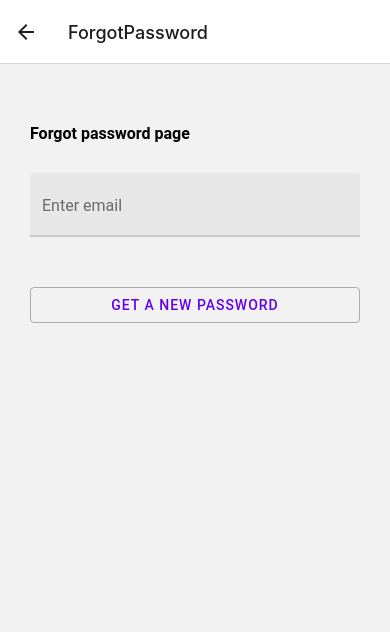
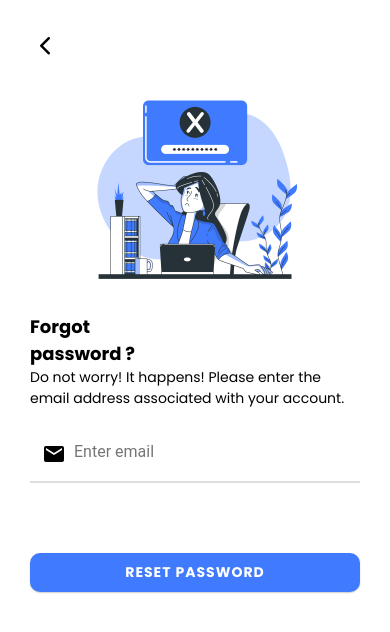
Before and after one commit to Emi263/diploma-thesis-task-scheduler, a React Native app: screen /ForgotPassword in a window 390 px wide. Shown: the top 632 px of the page. Built offline with nearby package versions, Linux system fonts and the light colour scheme; what expo-web-browser would draw is missing.

Commit message:
Login ui fix

```diff
--- a/ScreenIndex.tsx
+++ b/ScreenIndex.tsx
@@ -102,7 +102,7 @@ const Screens = () => {
               <RootStack.Screen
                 name="ForgotPassword"
                 component={ForgotPassword}
-                options={{ headerShown: true }}
+                options={{ headerShown: false }}
               />
             </RootStack.Group>
           </>
--- a/helper/helpers.ts
+++ b/helper/helpers.ts
@@ -46,3 +46,9 @@ export const formatDateAndTime = (datetime: string) => {
   const time = moment(datetime).format("HH:mm");
   return `${date} at ${time}`;
 };
+
+export const capitalize = (str: string | undefined): string => {
+  if (!str) return "";
+
+  return str.charAt(0).toUpperCase() + str.slice(1);
+};
--- a/screens/ForgotPassword/ForgotPassword.tsx
+++ b/screens/ForgotPassword/ForgotPassword.tsx
@@ -1,12 +1,26 @@
+import { Feather } from "@expo/vector-icons";
+import { useNavigation } from "@react-navigation/native";
+import { StackNavigationProp } from "@react-navigation/stack";
 import { AxiosError } from "axios";
 import React, { useState } from "react";
-import { Alert, StyleSheet, View } from "react-native";
+import {
+  Alert,
+  Image,
+  KeyboardAvoidingView,
+  Platform,
+  StyleSheet,
+  View,
+} from "react-native";
 import { Button, Text, TextInput } from "react-native-paper";
 import { forgotPassword } from "../../api/auth";
+import { RootStackParams } from "../../ScreenIndex";
+
+type IntroScreenProp = StackNavigationProp<RootStackParams, "Intro1">;
 
 const ForgotPassword = () => {
+  const nav = useNavigation<IntroScreenProp>();
+
   const [email, setEmail] = useState("");
-
   const handleResetPassword = () => {
     forgotPassword(email)
       .then((res) => {
@@ -66,10 +80,35 @@ const ForgotPassword = () => {
       });
   };
 
+  const handleGoBack = () => {
+    nav.goBack();
+  };
   return (
+    <KeyboardAvoidingView
+      style={{ flex: 1 }}
+      behavior={Platform.OS === "ios" ? "padding" : "height"}
+    >
       <View style={{ flex: 1 }}>
         <View style={styles.container}>
-        <Text style={styles.title}>Forgot password page</Text>
+          <View>
+            <Feather
+              onPress={handleGoBack}
+              name="chevron-left"
+              size={30}
+              color="black"
+            />
+          </View>
+          <View style={styles.imgWrapper}>
+            <Image
+              style={{ height: 250, width: 250 }}
+              source={require("../../assets/forgotPass.png")}
+            />
+          </View>
+          <Text style={styles.title}>{"Forgot \npassword ?"}</Text>
+          <Text style={styles.subTitle}>
+            Do not worry! It happens! Please enter the email address associated
+            with your account.
+          </Text>
 
           <TextInput
             // label="Email"
@@ -78,14 +117,28 @@ const ForgotPassword = () => {
             value={email}
             onChangeText={setEmail}
             placeholder="Enter email"
+            style={styles.input}
+            left={<TextInput.Icon style={{ marginTop: 12 }} name="email" />}
           />
           <View style={{ height: 50 }}></View>
 
-        <Button mode="outlined" onPress={handleResetPassword}>
-          Get a new password
+          <Button
+            style={{
+              marginTop: 20,
+              width: "100%",
+              backgroundColor: "#407BFF",
+              borderRadius: 10,
+            }}
+            mode="contained"
+            onPress={handleResetPassword}
+          >
+            <Text style={{ color: "white", fontFamily: "poppinsBold" }}>
+              Reset password
+            </Text>
           </Button>
         </View>
       </View>
+    </KeyboardAvoidingView>
   );
 };
 
@@ -93,11 +146,25 @@ export default ForgotPassword;
 
 const styles = StyleSheet.create({
   container: {
+    flex: 1,
     padding: 30,
+    backgroundColor: "white",
   },
   title: {
-    paddingVertical: 30,
-    fontWeight: "700",
-    fontSize: 16,
+    fontSize: 18,
+    fontFamily: "poppinsBold",
+  },
+  subTitle: {
+    fontSize: 14,
+    fontFamily: "poppins",
+    paddingBottom: 10,
+  },
+  imgWrapper: {
+    flexDirection: "row",
+    alignItems: "center",
+    justifyContent: "center",
+  },
+  input: {
+    backgroundColor: "white",
   },
 });
--- a/screens/auth/GoogleSignin.tsx
+++ b/screens/auth/GoogleSignin.tsx
@@ -64,7 +64,19 @@ export function GoogleSignIn({ setLoading }) {
     <View
       style={{ padding: 10, justifyContent: "center", alignItems: "center" }}
     >
-      <View style={{}}>
+      <View
+        style={{
+          height: 2,
+          backgroundColor: "rgba(246, 246, 246, 1)",
+          transform: [
+            {
+              translateY: 15,
+            },
+          ],
+          width: 300,
+          alignSelf: "flex-start",
+        }}
+      ></View>
       <Text
         style={{
           width: 30,
@@ -73,13 +85,13 @@ export function GoogleSignIn({ setLoading }) {
           textAlign: "center",
           fontFamily: "poppinsLight",
           paddingBottom: 10,
+          backgroundColor: "white",
         }}
       >
         or
       </Text>
-      </View>
 
-      <View style={{ paddingHorizontal: 20 }}>
+      <View style={{ paddingHorizontal: 20, marginTop: 6 }}>
         <TouchableRipple
           disabled={!request}
           onPress={() => {
--- a/screens/auth/Login.tsx
+++ b/screens/auth/Login.tsx
@@ -144,6 +144,7 @@ const Login = () => {
                           placeholder="Enter email"
                           onBlur={handleBlur("email")}
                           style={styles.input}
+                          theme={{ colors: { primary: "#407BFF" } }}
                           left={
                             <TextInput.Icon
                               style={{ marginTop: 12 }}
@@ -154,8 +155,12 @@ const Login = () => {
                         <HelperText
                           type="error"
                           visible={!!touched.email && !!errors.email}
+                          style={{
+                            fontFamily: "poppinsLight",
+                            fontSize: 10,
+                          }}
                         >
-                          Email address is invalid!
+                          {errors.email}
                         </HelperText>
                       </>
                     </View>
@@ -168,6 +173,7 @@ const Login = () => {
                           secureTextEntry={!showPass}
                           style={styles.input}
                           onBlur={handleBlur("password")}
+                          theme={{ colors: { primary: "#407BFF" } }}
                           // label="Password"
                           left={
                             <TextInput.Icon
@@ -195,6 +201,10 @@ const Login = () => {
                         <HelperText
                           type="error"
                           visible={!!touched.password && !!errors.password}
+                          style={{
+                            fontFamily: "poppinsLight",
+                            fontSize: 10,
+                          }}
                         >
                           Password is required!
                         </HelperText>
--- a/screens/auth/SignUp.tsx
+++ b/screens/auth/SignUp.tsx
@@ -1,5 +1,9 @@
 import React, { useEffect, useState, useContext } from "react";
-import { getUserPayload, isSessionActive } from "../../helper/helpers";
+import {
+  capitalize,
+  getUserPayload,
+  isSessionActive,
+} from "../../helper/helpers";
 import {
   SafeAreaView,
   Alert,
@@ -155,8 +159,12 @@ const Signup = () => {
                             <HelperText
                               type="error"
                               visible={!!touched.email && !!errors.email}
+                              style={{
+                                fontFamily: "poppinsLight",
+                                fontSize: 10,
+                              }}
                             >
-                              Email address is invalid!
+                              {errors.email}
                             </HelperText>
                           </>
                         </View>
@@ -180,6 +188,10 @@ const Signup = () => {
                             <HelperText
                               type="error"
                               visible={!!touched.password && !!errors.password}
+                              style={{
+                                fontFamily: "poppinsLight",
+                                fontSize: 10,
+                              }}
                             >
                               {errors.password}
                             </HelperText>
@@ -208,6 +220,10 @@ const Signup = () => {
                             <HelperText
                               type="error"
                               visible={!!touched.name && !!errors.name}
+                              style={{
+                                fontFamily: "poppinsLight",
+                                fontSize: 10,
+                              }}
                             >
                               {errors.name}
                             </HelperText>
@@ -238,6 +254,10 @@ const Signup = () => {
                             <HelperText
                               type="error"
                               visible={!!touched.age && !!errors.age}
+                              style={{
+                                fontFamily: "poppinsLight",
+                                fontSize: 10,
+                              }}
                             >
                               {errors.age}
                             </HelperText>
--- a/screens/auth/validation.ts
+++ b/screens/auth/validation.ts
@@ -1,21 +1,34 @@
 import * as yup from "yup";
 
 export const LoginSchema = yup.object({
-  email: yup.string().required().min(4).email("Must be an email"),
-  password: yup.string().required(),
+  email: yup
+    .string()
+    .required("Email is required")
+    .email("Invalid email address!"),
+  password: yup.string().required("Password is required"),
 });
 
 export const SignupSchema = yup.object({
-  email: yup.string().email().required(),
-  password: yup.string().required(), //need to specify a pattern for it
-  name: yup.string().required().min(5),
-  age: yup.number().required().min(16),
+  email: yup
+    .string()
+    .email("Invalid email address")
+    .required("Email is required"),
+  password: yup.string().required("Password is required"), //need to specify a pattern for it
+  name: yup
+    .string()
+    .required("Name is required")
+    .min(3, "Name must have at least 3 letters"),
+  age: yup
+    .number()
+    .required("Age is required")
+    .min(16, "The minimum age must be 16"),
 });
 
 export const PasswordSchema = yup.object({
-  currentPassword: yup.string().required(),
-  newPassword: yup.string().required(),
+  currentPassword: yup.string().required("Current password is required"),
+  newPassword: yup.string().required("New password is required"),
   confirmNewPassword: yup
     .string()
-    .oneOf([yup.ref("newPassword"), null], "Passwords must match"),
+    .oneOf([yup.ref("newPassword"), null], "Passwords must match")
+    .required("Confirm password is required"),
 });
--- a/screens/intro/IntroOne.tsx
+++ b/screens/intro/IntroOne.tsx
@@ -22,8 +22,17 @@ const IntroOne = () => {
 
   return (
     <View style={[styles.container, { backgroundColor: colors.primaryBg }]}>
+      <Text
+        style={{
+          textAlign: "center",
+          fontFamily: "poppinsBold",
+          fontSize: 19,
+        }}
+      >
+        Welcome to Tasky!
+      </Text>
       <Image
-        style={[styles.image, { marginTop: 40 }]}
+        style={[styles.image]}
         source={require("../../assets/intro-1.png")}
       />
       <Text
```
Also changed, not shown: assets/forgotPass.png (added). Lines whose indentation alone changed are shown as unchanged.
